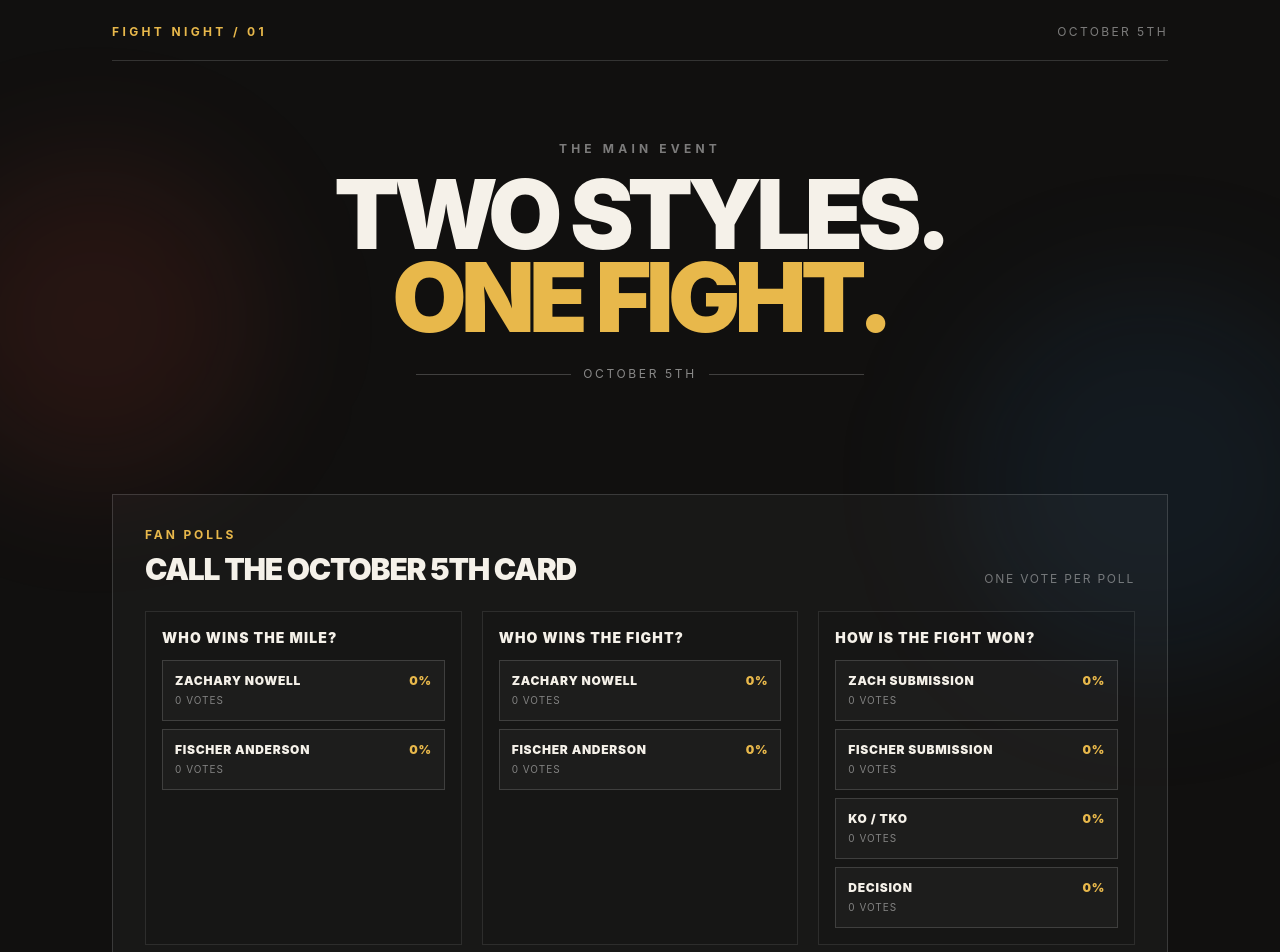
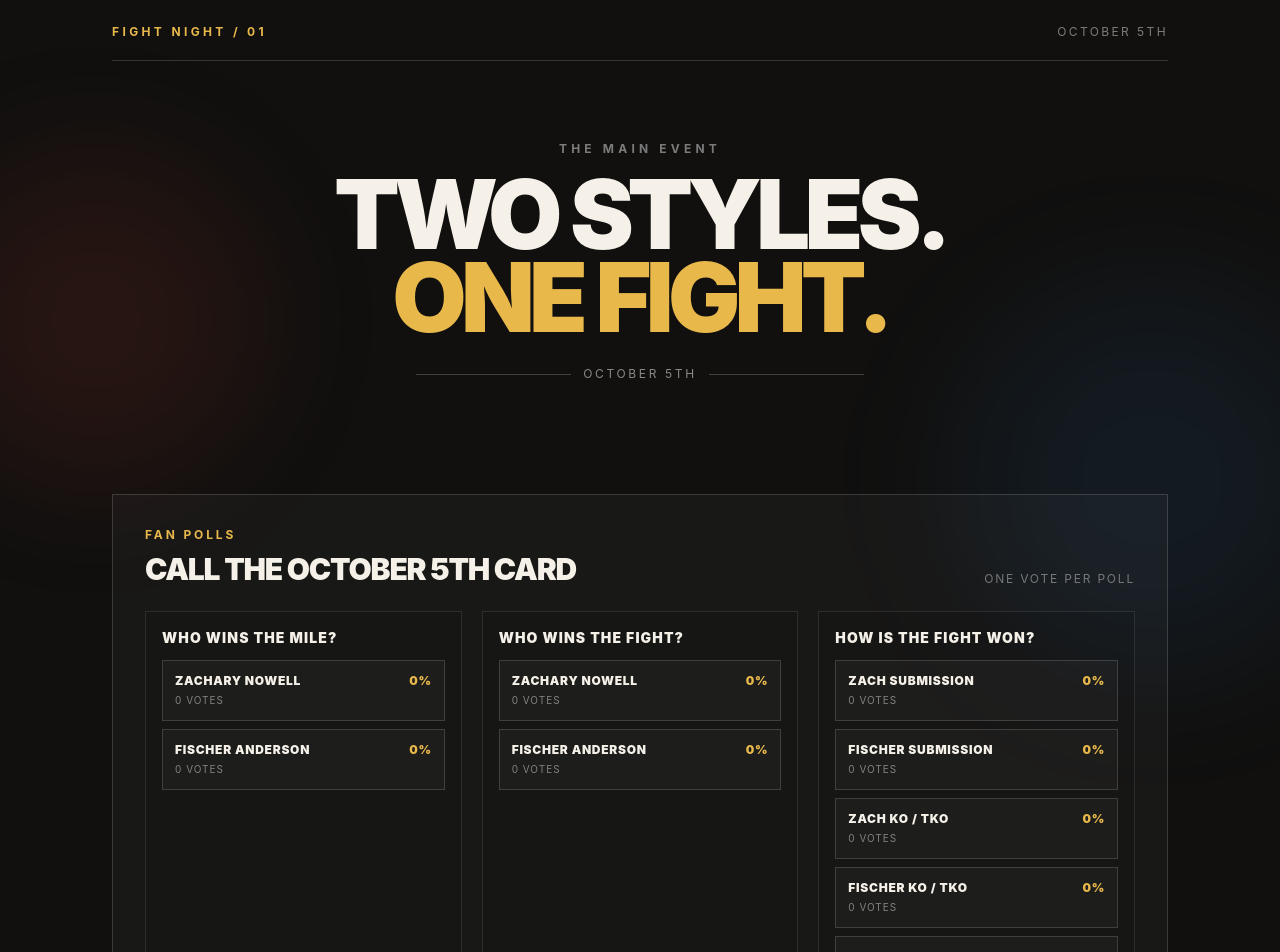
Before and after one commit to TheGitCart/ownthedistance, a Next.js app: page / in a window 1280 px wide. Shown: the top 952 px of the page. Built offline with nearby package versions, Linux system fonts and the light colour scheme.

Commit message:
feat: enhance poll options and vote counts for finish category
Expanded finish poll options and updated vote counts for clarity

V0-Chat-Id: lYklAA1jlDB

```diff
--- a/app/page.tsx
+++ b/app/page.tsx
@@ -36,14 +36,14 @@ export default function Page() {
   const pollOptions = {
     mile: ['Zachary Nowell', 'Fischer Anderson'],
     fight: ['Zachary Nowell', 'Fischer Anderson'],
-    finish: ['Zach submission', 'Fischer submission', 'KO / TKO', 'Decision'],
+    finish: ['Zach submission', 'Fischer submission', 'Zach KO / TKO', 'Fischer KO / TKO', 'Zach decision', 'Fischer decision'],
   } as const
   type PollId = keyof typeof pollOptions
   const [picks, setPicks] = useState<Record<PollId, string | null>>({ mile: null, fight: null, finish: null })
   const [votes, setVotes] = useState<Record<PollId, Record<string, number>>>({
     mile: { 'Zachary Nowell': 0, 'Fischer Anderson': 0 },
     fight: { 'Zachary Nowell': 0, 'Fischer Anderson': 0 },
-    finish: { 'Zach submission': 0, 'Fischer submission': 0, 'KO / TKO': 0, Decision: 0 },
+    finish: { 'Zach submission': 0, 'Fischer submission': 0, 'Zach KO / TKO': 0, 'Fischer KO / TKO': 0, 'Zach decision': 0, 'Fischer decision': 0 },
   })
 
   const choosePollOption = (poll: PollId, option: string) => {
```
